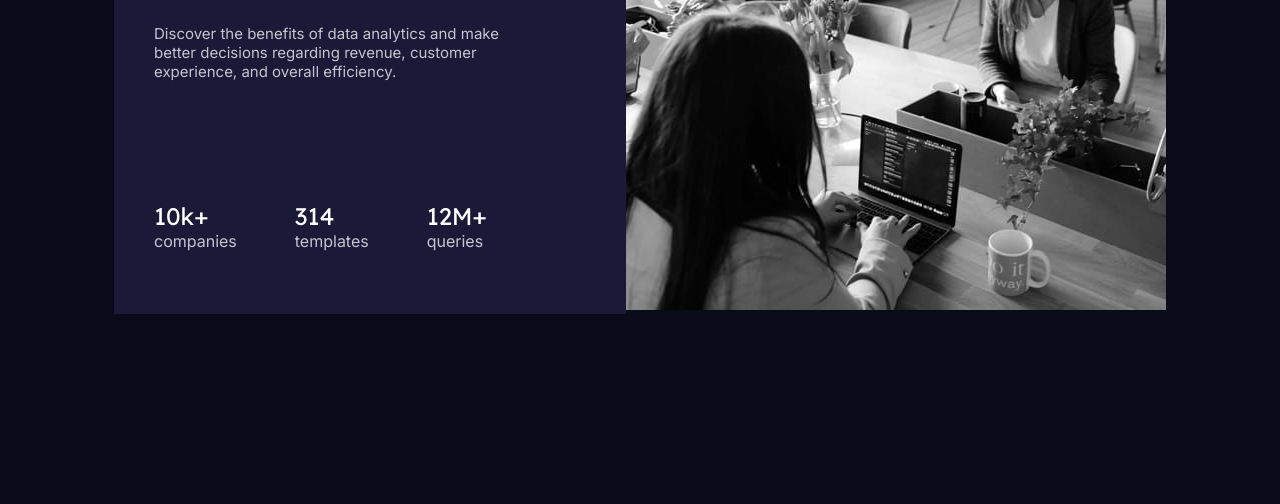
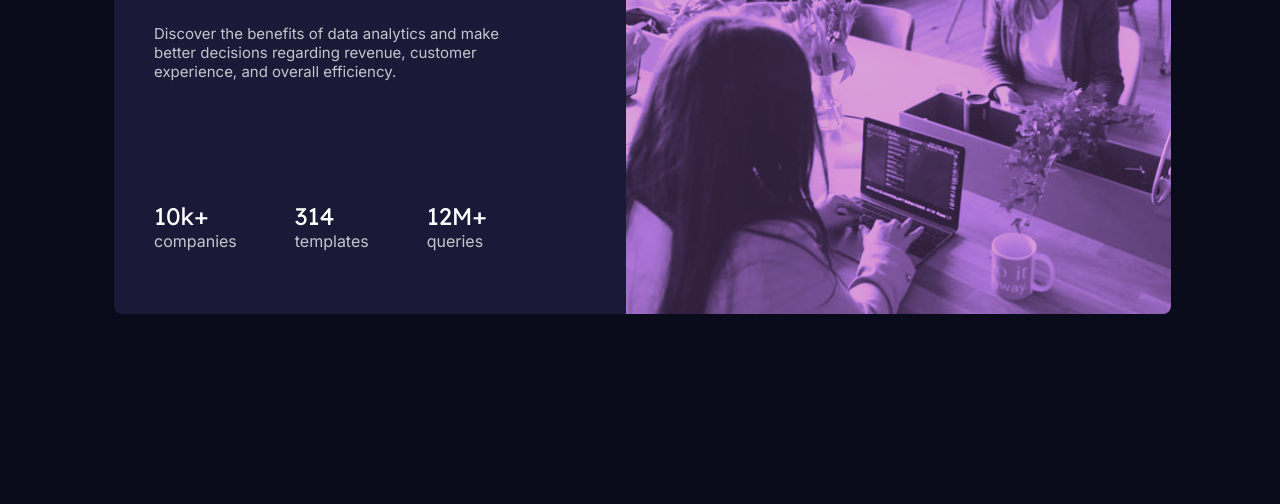
Before and after one commit to felipe-souza17/stats-preview-card-component, a plain HTML site: page index.html in a window 1280 px wide. Shown: the part 296-800 px from the top of the page. Drawn offline with Linux system fonts and the light colour scheme.

Commit message:
Versão Desktop

```diff
--- a/css/style.css
+++ b/css/style.css
@@ -17,6 +17,7 @@ body {
     font-size: 15px;
 }
 
+/* Container */
 .container {
     display: flex;
     justify-content: center;
@@ -24,15 +25,18 @@ body {
     margin-top: 20vh;
 }
 
+/* Conteúdo (Textos, descrições, imagem)*/
 .content {
     background-color: var(--dark-desatured-blue);
     width: 40%;
+    border-radius: 1vh 0 0 1vh;
 }
 
 .about {
     margin: 5vh 7vh 5vh 5vh;
 }
 
+/* Título */
 .title {
     color: var(--white);
     font-family: 'Lexend Deca', sans-serif;
@@ -43,6 +47,7 @@ body {
     color:hsl(277, 64%, 61%);
 }
 
+/* Descrição */
 .description {
     margin-top: 5vh;
     font-family: 'Inter', sans-serif;
@@ -50,6 +55,7 @@ body {
     width: 90%;
 }
 
+/* Informação, dados*/
 .info {
     display: flex;
     justify-content: space-between;
@@ -68,3 +74,11 @@ body {
     font-family: 'Inter', sans-serif;
     font-size: 2vh;
 }
+
+/* Imagem */
+img {
+    height: 100%;
+    object-fit: cover;
+    filter: invert(15%) sepia(45%) saturate(518%) hue-rotate(230deg) brightness(85%) contrast(100%);
+    border-radius: 0 1vh 1vh 0;
+}
--- a/index.html
+++ b/index.html
@@ -48,6 +48,7 @@
         </div>
       </div>
       <div class="image">
+        <div class="violet"></div>
         <img src="images/image-header-desktop.jpg" alt="Funcionários trabalhando no computador" />
       </div>
     </div>
```
